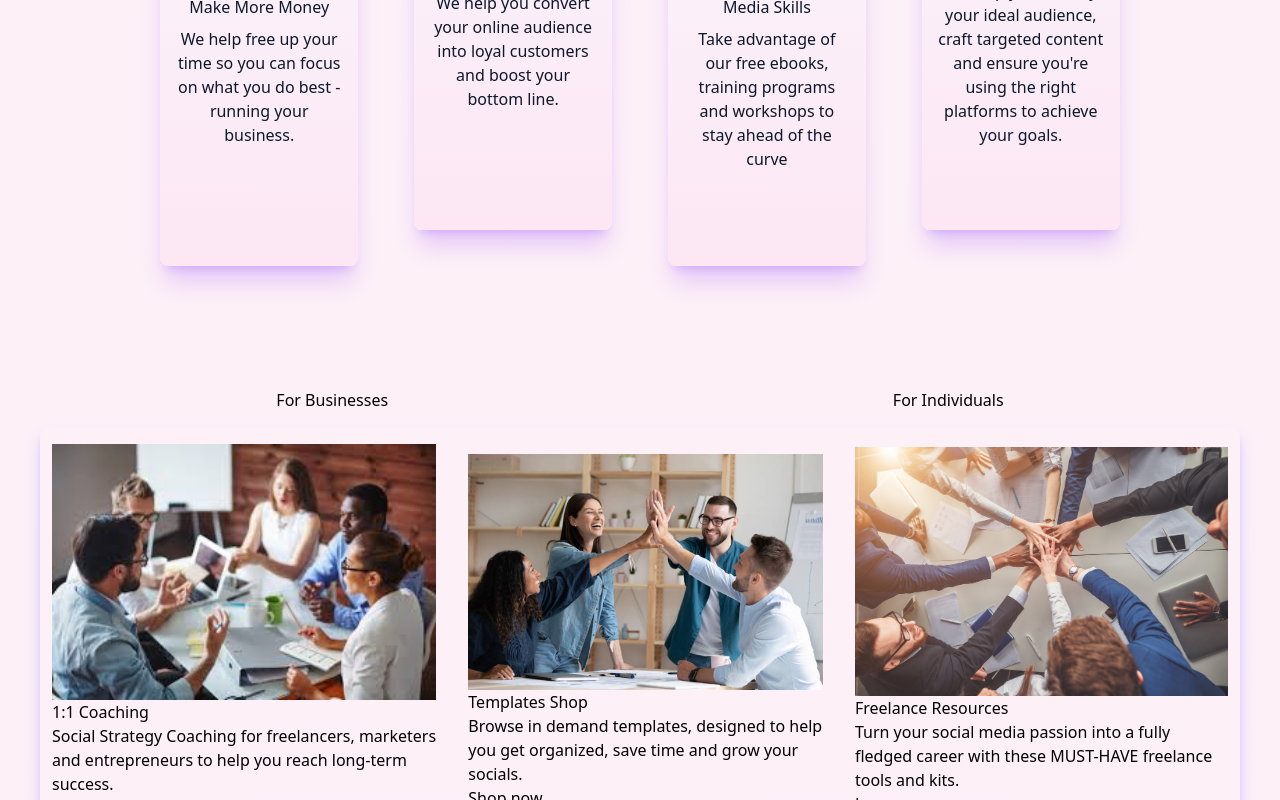
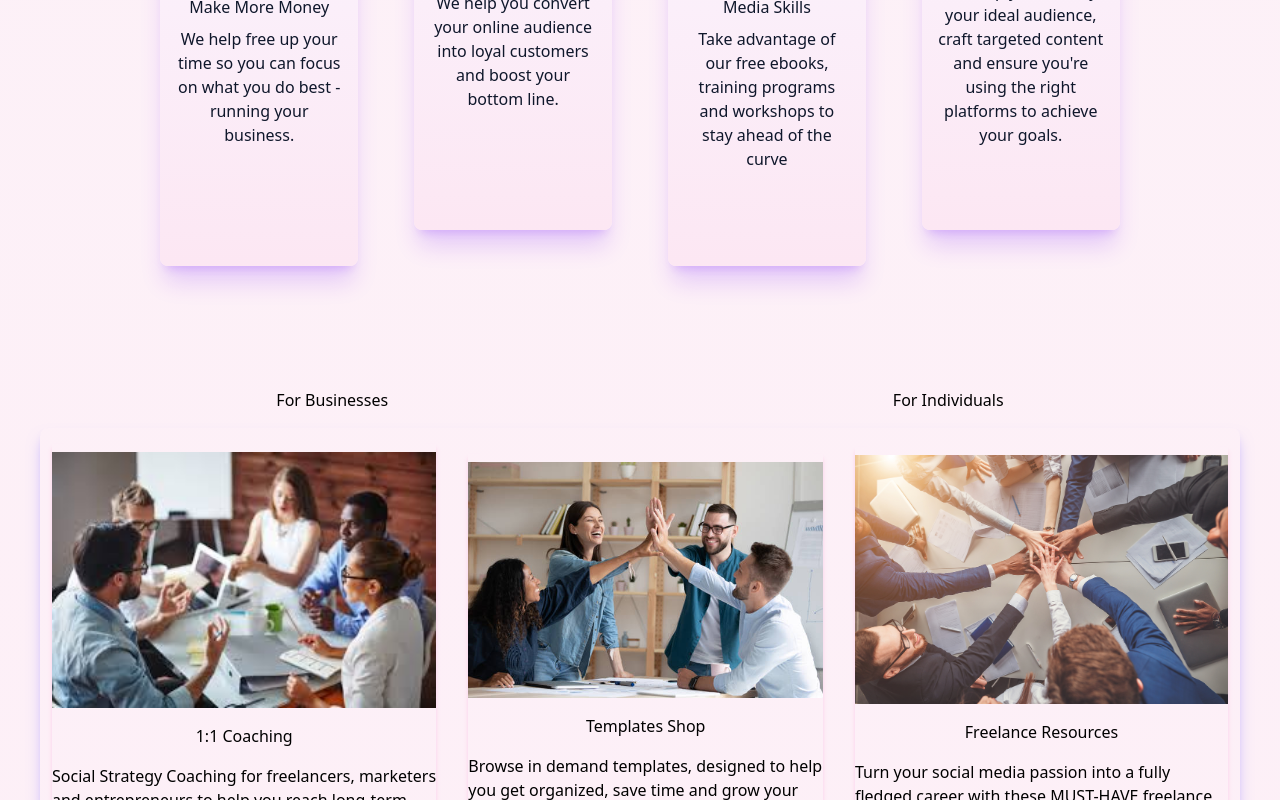
Before and after one commit to MatthewsRicky/shespeaksocial, a Next.js app: page / in a window 1280 px wide. Both pictures are taken after a click on the button "For Businesses". Shown: the part 928-1728 px from the top of the page. Built offline with nearby package versions, Linux system fonts and the light colour scheme.

Commit message:
card container styling

```diff
--- a/components/ForIndividuals.tsx
+++ b/components/ForIndividuals.tsx
@@ -33,7 +33,7 @@ const ForIndividuals = () => {
 	return (
 		<div className="flex justify-center items-center shadow-lg rounded-lg shadow-violet-300 gap-8 m-4 px-3 py-4">
 			{individual.map((item) => (
-				<div key={item.id}>
+				<div key={item.id} className="flex flex-col items-center justify-center py-2 shadow-md shadow-pink-200 gap-4">
 					<Image src={item.imgurl} alt={item.alt} width={500} height={500} />
 					<h1>{item.title}</h1>
 					<p>{item.description}</p>
```
